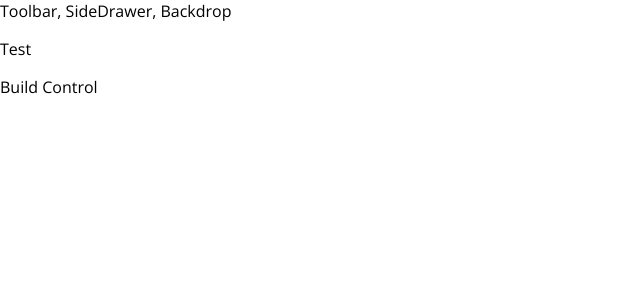
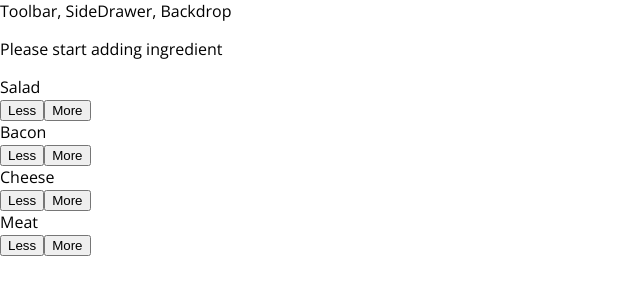
Before and after one commit to dipstech11/BurgerBuilderApp, a React app in the folder burgerbuilder/: page / in a window 1280 px wide. Shown: the top 300 px of the page, without its empty margins (0-640 px from the left). Built offline with nearby package versions, Linux system fonts and the light colour scheme.

Commit message:
Able to Display burger, ingredient(dynamically) and build control display(No logic yet)

```diff
--- a/burgerbuilder/src/App.js
+++ b/burgerbuilder/src/App.js
@@ -7,7 +7,7 @@
     return (
       <div >
       <Layout>
-        <p> Test </p>
+
         <BurgerBuilder />
       </Layout>
 
--- /dev/null
+++ b/burgerbuilder/src/components/Burger/BuildControls/BuildControl/BuildControl.css
@@ -0,0 +1,56 @@
+.BuildControl {
+    display: flex;
+    justify-content: space-between;
+    align-items: center;
+    margin: 5px 0;
+}
+
+.BuildControl button {
+    display: block;
+    font: inherit;
+    padding: 5px;
+    margin: 0 5px;
+    width: 80px;
+    border: 1px solid #AA6817;
+    cursor: pointer;
+    outline: none;
+}
+
+.BuildControl button:disabled {
+    background-color: #AC9980;
+    border: 1px solid #7E7365;
+    color: #ccc;
+    cursor: default;
+}
+
+.BuildControl button:hover:disabled {
+    background-color: #AC9980;
+    color: #ccc;
+    cursor: not-allowed;
+}
+
+.Label {
+    padding: 10px;
+    font-weight: bold;
+    width: 80px;
+}
+
+.BuildControl .Less {
+    background-color: #D39952;
+    color: white;
+}
+
+.BuildControl .More {
+    background-color: #8F5E1E;
+    color: white;
+}
+
+.BuildControl .Less:hover, .BuildControl .Less:active {
+    background-color: #DAA972;
+    color: white;
+}
+
+.BuildControl .More:hover,.BuildControl .More:active {
+    background-color: #99703F;
+    color: white;
+}
--- /dev/null
+++ b/burgerbuilder/src/components/Burger/BuildControls/BuildControl/BuildControl.js
@@ -0,0 +1,13 @@
+import React from 'react';
+import classes from './BuildControl.css'
+
+const buildControl = (props) => (
+    <div className={classes.BuildControl}>
+      <div className={classes.Label}> {props.label}</div>
+      <button className={classes.Less}>Less</button>
+      <button className={classes.More}>More</button>
+
+    </div>
+)
+
+export default buildControl;
--- /dev/null
+++ b/burgerbuilder/src/components/Burger/BuildControls/BuildControls.css
@@ -0,0 +1,12 @@
+.buildControls{
+  width: 100%;
+  background-color: #cf8f2e;
+  display: flex;
+  flex-flow: column;
+  align-items: center;
+  box-shadow: 0 2px 1px #ccc;
+  margin: auto;
+  padding: 10px 0;
+
+
+}
--- /dev/null
+++ b/burgerbuilder/src/components/Burger/BuildControls/BuildControls.js
@@ -0,0 +1,21 @@
+import React from 'react';
+import classes from './BuildControls.css'
+import BuildControl from './BuildControl/BuildControl'
+
+const controls = [
+  {label:"Salad", type:"salad"},
+  {label:"Bacon", type:"bacon"},
+  {label:"Cheese", type:"cheese"},
+  {label:"Meat", type:"meat"}
+]
+
+const buildControls = (props) => (
+      <div className = {classes.buildControls}>
+          {controls.map(ctrl => (
+            <BuildControl key={ctrl.label} label={ctrl.label} />
+          ))
+          }
+      </div>
+)
+
+export default buildControls;
--- a/burgerbuilder/src/components/Burger/Burger.css
+++ b/burgerbuilder/src/components/Burger/Burger.css
@@ -2,7 +2,6 @@
   width:100%;
   margin: auto;
   height: 250px;
-  overflow: scroll;
   text-align: center;
   font-weight: bold;
   font-size: 1.2rem;
--- a/burgerbuilder/src/components/Burger/Burger.js
+++ b/burgerbuilder/src/components/Burger/Burger.js
@@ -5,13 +5,25 @@
 
 
 const burger = (props) => {
+  let transformIngredient = Object.keys(props.ingredients)    //[salad,cheese]
+  .map(igkey => {                                               //igkey = salad, chees
+//...Array(props.ingredients[igkey]) =this will return a array of length of key with null value.
+    return [...Array(props.ingredients[igkey])].map((_, i) =>{   //finding the value, _ = value
+    return <BurgerIngredient key={igkey+i} type={igkey} />      //like 2 or 3, i = len(value)
+    })
+  }).reduce((arr, el) =>{
+    return arr.concat(el)
+  },[])
+
+  if (transformIngredient.length === 0) {
+      transformIngredient = <p>Please start adding ingredient</p>
+  }
+
   return (
     <div className={classes.Burger}>
         <BurgerIngredient type="bread-top"/>
-        <BurgerIngredient type="cheese"/>
-        <BurgerIngredient type="meat"/>
+        {transformIngredient}
         <BurgerIngredient type="bread-bottom"/>
-
     </div>
   );
 }
--- a/burgerbuilder/src/containers/BurgerBuilder/BurgerBuilder.js
+++ b/burgerbuilder/src/containers/BurgerBuilder/BurgerBuilder.js
@@ -1,15 +1,25 @@
 import React, {Component} from 'react';
 import Auxx from '../../hoc/auxx'
 import Burger from '../../components/Burger/Burger'
+import BuildControls from '../../components/Burger/BuildControls/BuildControls'
 
 
 class BurgerBuilder extends Component{
+  state = {
+    ingredients:{
+      salad:0,
+      bacan:0,
+      cheese:0,
+      meat:0
+    }
+  }
+
   render()
     {
       return (
           <Auxx>
-          <Burger />
-          <div> Build Control </div>
+          <Burger ingredients = {this.state.ingredients}/>
+          <BuildControls />
           </Auxx>
       );
     }
```
